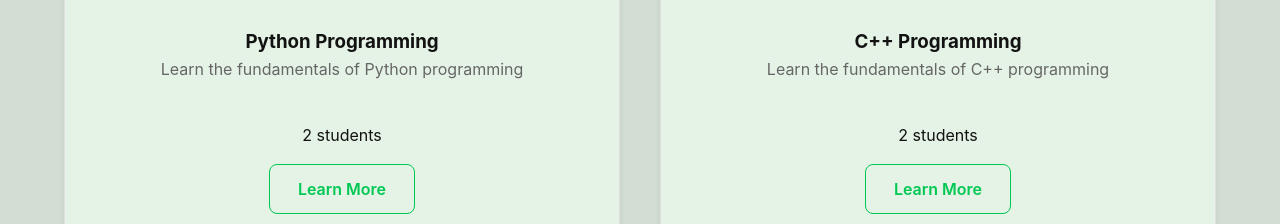
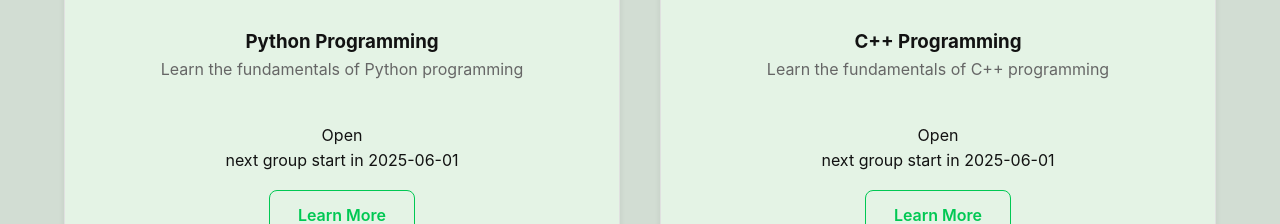
Before and after one commit to mohamed12345abdullah/codeMinds, a Next.js app: page / in a window 1280 px wide. Shown: the part 2140-2364 px from the top of the page. Built offline with nearby package versions, Linux system fonts and the light colour scheme.

Commit message:
update meta of courses in home page

```diff
--- a/app/courses/page.tsx
+++ b/app/courses/page.tsx
@@ -155,7 +155,8 @@ export default function CoursesPage() {
                                 <h3>{courseDetails.course.title}</h3>
                                 <p>{courseDetails.course.description}</p>
                                 <div className={styles.courseMeta}>
-                                    <span>{courseDetails.avilableGroups?.length} students</span>
+                                    <div> {courseDetails.isOpen ? 'Open' : 'Closed'}</div>
+                                    <div> next group start in {courseDetails.avilableGroups?.[0].startDate}</div>
                                 </div>
                                 <button
                                     className={styles.courseButton}
```
